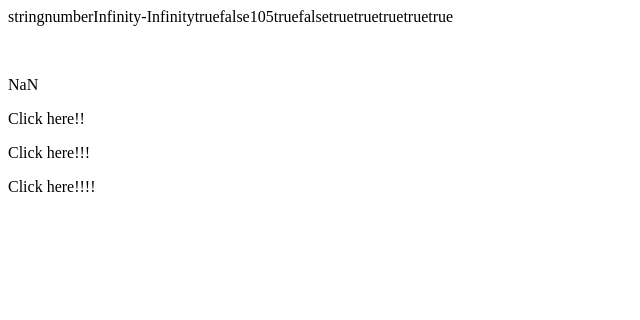
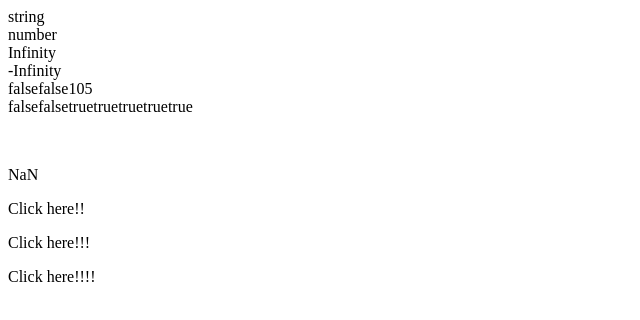
Before and after one commit to SicilyH/JavaScript, a plain HTML site: page Basic JavaScript Projects/Project5_comparisons_type_coercion/index.html in a window 1280 px wide. Both pictures are taken after a click on the element "Click here!". Shown: the whole page, without its empty margins (0-640 px from the left). Drawn offline with Linux system fonts and the light colour scheme.

Commit message:
added comments/fixed spacing

```diff
--- a/Basic JavaScript Projects/Project5_comparisons_type_coercion/JS/main.js
+++ b/Basic JavaScript Projects/Project5_comparisons_type_coercion/JS/main.js
@@ -1,29 +1,28 @@
-document.write(typeof "Word")
-document.write(typeof 3);
+document.write(typeof "Word" + "<br/>") // data type sttring
+document.write(typeof 3 + "<br/>"); //data type number
 
-function my_Function() {
-document.getElementById("Test").innerHTML = 0/0;
+function my_Function() { //NaN= not a number
+document.getElementById("Test1").innerHTML = 0/0;
 }
-
 function my_Function2() {
-document.getElementById("Test").innerHTML = isNaN('This is a string');
+document.getElementById("Test2").innerHTML = isNaN('This is a string'); //NaN string
 }
 
 function my_Function3() {
-    document.getElementById("Test").innerHTML = isNaN('007');
+    document.getElementById("Test3").innerHTML = isNaN('007'); //NaN number
 }
 
-document.write(2E310);
-document.write(-3E310);
-document.write(10 > 2);
-document.write(10 < 2);
-console.log(2 + 2);
-document.write("10" + 5);
-document.write(10 == 10);
-document.write(3 == 11);
+document.write(2E310 + "<br/>"); //infinity
+document.write(-3E310 + "<br/>");//negative infinity
+document.write(10 > 2 + "<br/>" ); //boolean logic
+document.write(10 < 2 + "<br/>");
+console.log(2 + 2 + "<br/>"); // displays 4 in console
+document.write("10" + 5 + "<br/>"); // type coercion
+document.write(10 == 10 + "<br/>"); // double equals, comparison should be made
+document.write(3 == 11 + "<br/>"); // Operators
 
-X = 10;
-Y = 10;
+X = 10; // data on the left side of the symbol is equal to the data on the right side
+Y = 10; // and is same data on the right side
 document.write(X === Y);
 
 X = 82;
--- a/Basic JavaScript Projects/Project5_comparisons_type_coercion/index.html
+++ b/Basic JavaScript Projects/Project5_comparisons_type_coercion/index.html
@@ -7,9 +7,9 @@
         <script src="JS/main.js"></script>
         <p id="Word"></p> </br>
         <p id="3"></p>
-        <p id="Test" onclick="my_Function()">Click here!</p>
-        <p id="Test" onclick="my_Function2()">Click here!!</p>
-        <p id="Test" onclick="my_Function3()">Click here!!!</p>
+        <p id="Test1" onclick="my_Function()">Click here!</p>
+        <p id="Test2" onclick="my_Function2()">Click here!!</p>
+        <p id="Test3" onclick="my_Function3()">Click here!!!</p>
         <p id="2E310"></p>
         <p id="Not" onclick="not_Function()">Click here!!!!</p>
     </body>
```
